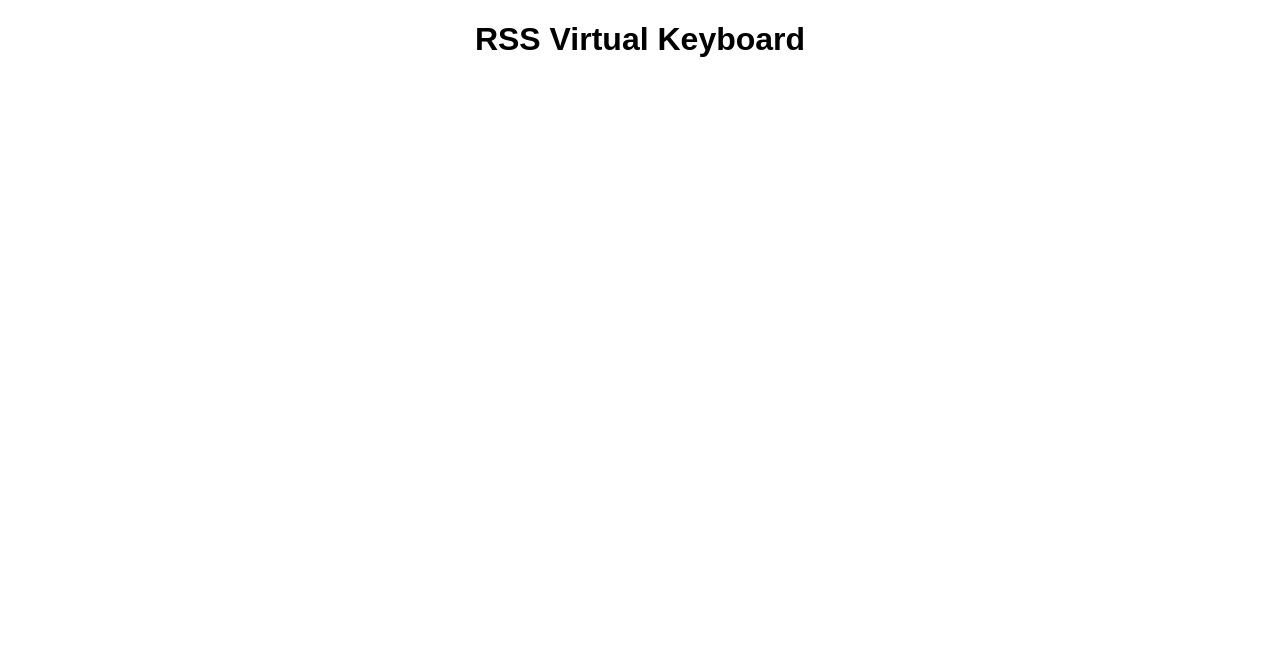
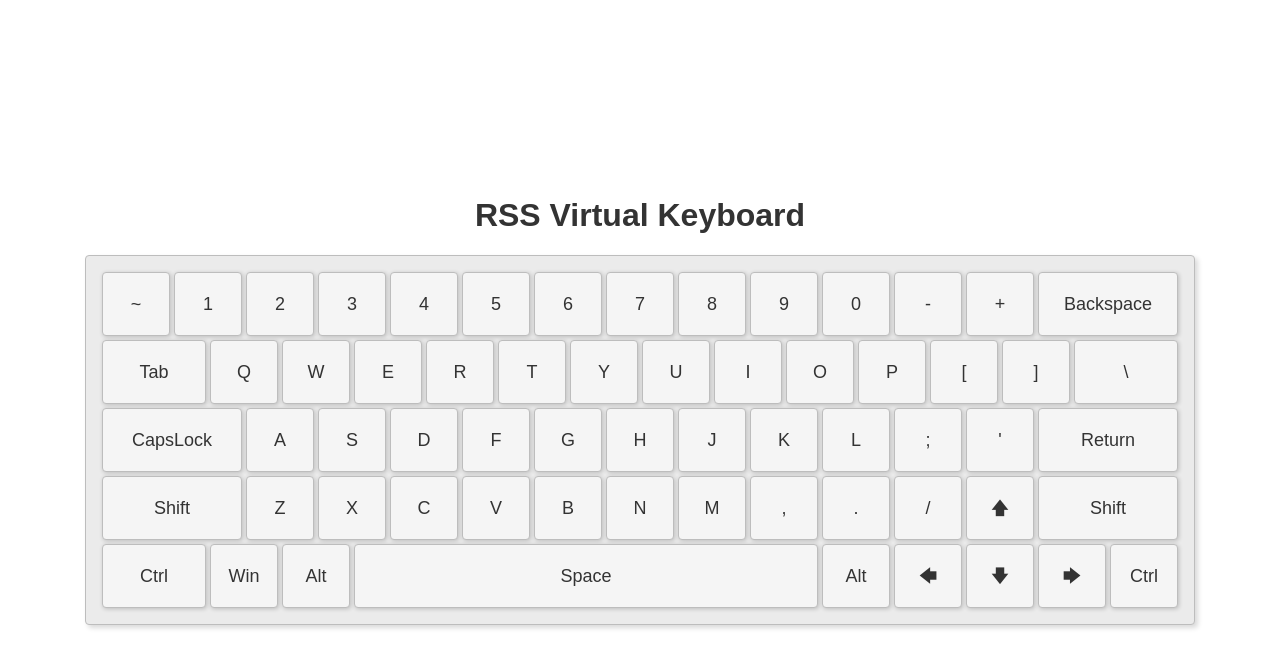
Before and after one commit to f4hr/virtual-keyboard, a website built with webpack: page index.html in a window 1280 px wide. Built offline with nearby package versions, Linux system fonts and the light colour scheme.

Commit message:
feat: add base keyboard layout

```diff
--- a/src/js/index.js
+++ b/src/js/index.js
@@ -1,16 +1,30 @@
 import '../scss/main.scss';
+
+import { Keyboard } from './keyboard.js';
 
 function buildBaseMarkup() {
   const container = document.createElement('main');
+  container.classList.add('page-main');
+
   const heading = document.createElement('h1');
+  heading.classList.add('page-title');
   heading.textContent = 'RSS Virtual Keyboard';
 
+  const keyboardContainer = document.createElement('div');
+  keyboardContainer.id = 'keyboard';
+
   container.append(heading);
+  container.append(keyboardContainer);
   document.body.prepend(container);
+
+  return keyboardContainer;
 }
 
 function init() {
-  buildBaseMarkup();
+  const keyboardContainer = buildBaseMarkup();
+
+  const keyboard = new Keyboard(keyboardContainer);
+  keyboard.init();
 }
 
 document.addEventListener('DOMContentLoaded', init);
--- /dev/null
+++ b/src/js/keyboard.js
@@ -0,0 +1,102 @@
+const enKeyLayout = [
+  { name: '~', size: 2 },
+  { name: '1', size: 2 },
+  { name: '2', size: 2 },
+  { name: '3', size: 2 },
+  { name: '4', size: 2 },
+  { name: '5', size: 2 },
+  { name: '6', size: 2 },
+  { name: '7', size: 2 },
+  { name: '8', size: 2 },
+  { name: '9', size: 2 },
+  { name: '0', size: 2 },
+  { name: '-', size: 2 },
+  { name: '+', size: 2 },
+  { name: 'Backspace', size: 4 },
+  { name: 'Tab', size: 3 },
+  { name: 'Q', size: 2 },
+  { name: 'W', size: 2 },
+  { name: 'E', size: 2 },
+  { name: 'R', size: 2 },
+  { name: 'T', size: 2 },
+  { name: 'Y', size: 2 },
+  { name: 'U', size: 2 },
+  { name: 'I', size: 2 },
+  { name: 'O', size: 2 },
+  { name: 'P', size: 2 },
+  { name: '[', size: 2 },
+  { name: ']', size: 2 },
+  { name: '\\', size: 3 },
+  { name: 'CapsLock', size: 4 },
+  { name: 'A', size: 2 },
+  { name: 'S', size: 2 },
+  { name: 'D', size: 2 },
+  { name: 'F', size: 2 },
+  { name: 'G', size: 2 },
+  { name: 'H', size: 2 },
+  { name: 'J', size: 2 },
+  { name: 'K', size: 2 },
+  { name: 'L', size: 2 },
+  { name: ';', size: 2 },
+  { name: '\'', size: 2 },
+  { name: 'Return', size: 4 },
+  { name: 'Shift', size: 4 },
+  { name: 'Z', size: 2 },
+  { name: 'X', size: 2 },
+  { name: 'C', size: 2 },
+  { name: 'V', size: 2 },
+  { name: 'B', size: 2 },
+  { name: 'N', size: 2 },
+  { name: 'M', size: 2 },
+  { name: ',', size: 2 },
+  { name: '.', size: 2 },
+  { name: '/', size: 2 },
+  { name: '🡅', size: 2 },
+  { name: 'Shift', size: 4 },
+  { name: 'Ctrl', size: 3 },
+  { name: 'Win', size: 2 },
+  { name: 'Alt', size: 2 },
+  { name: 'Space', size: 13 },
+  { name: 'Alt', size: 2 },
+  { name: '🡄', size: 2 },
+  { name: '🡇', size: 2 },
+  { name: '🡆', size: 2 },
+  { name: 'Ctrl', size: 2 },
+];
+
+export class Keyboard {
+  constructor(container) {
+    this.container = container;
+  }
+
+  init() {
+    this.buildMarkup();
+  }
+
+  buildMarkup() {
+    this.container.classList.add('keyboard');
+
+    const keyList = document.createElement('ul');
+    keyList.classList.add('keyboard__list');
+
+    enKeyLayout.forEach(({ name, size }) => {
+      const keyEl = document.createElement('li');
+      keyEl.classList.add('keyboard__item');
+      if (size > 1) {
+        keyEl.classList.add(`keyboard__item--size--${size}`);
+      }
+
+      const btn = document.createElement('button');
+      btn.type = 'button';
+      btn.classList.add('keyboard__btn');
+      btn.textContent = name;
+
+      keyEl.append(btn);
+      keyList.append(keyEl);
+    });
+
+    this.container.append(keyList);
+  }
+}
+
+export default Keyboard;
--- /dev/null
+++ b/src/scss/abstracts/_variables.scss
@@ -0,0 +1,10 @@
+// Font families
+$ff-sans: "Arial", sans-serif !default;
+
+// Colors
+$clr-transparent: rgb(0 0 0 / 0%);
+$clr-bgc-primary: #ffffff !default;
+$clr-text-primary: #333333 !default;
+
+// Responsive
+$max-width: 1280px !default;
--- a/src/scss/base/_base.scss
+++ b/src/scss/base/_base.scss
@@ -1,8 +1,21 @@
-body {
-  margin: 0;
-  font-family: sans-serif;
+@use "../abstracts/variables" as vars;
+
+:root {
+  --clr-transparent: #{vars.$clr-transparent};
+  --clr-bgc-primary: #{vars.$clr-bgc-primary};
+  --clr-text-primary: #{vars.$clr-text-primary};
 }
 
-h1 {
-  text-align: center;
+html {
+  width: 100%;
+  height: 100%;
 }
+
+body {
+  width: 100%;
+  height: 100%;
+  margin: 0;
+  font-family: vars.$ff-sans;
+  color: var(--clr-text-primary);
+  background-color: var(--clr-bgc-primary);
+}
--- /dev/null
+++ b/src/scss/components/_keyboard.scss
@@ -0,0 +1,54 @@
+$clr-bgc-container: #ebebeb;
+$clr-bgc-item: #f5f5f5;
+$clr-bgc-item-hover: #ebebeb;
+$clr-border: #bdbdbd;
+
+$border-radius: 0.25rem;
+
+$key-sizes: 2, 3, 4, 5, 13;
+
+.keyboard__list {
+  display: grid;
+  grid-template-columns: repeat(30, 2rem);
+  grid-template-rows: repeat(5, 4rem);
+  grid-gap: 0.25rem;
+  padding: 1rem;
+  margin: 0;
+  border: 1px solid $clr-border;
+  border-radius: $border-radius;
+  background-color: $clr-bgc-container;
+  box-shadow: 3px 3px 5px 0 rgb(0 0 0 / 15%);
+}
+
+.keyboard__item {
+  grid-column: span 2;
+  padding: 0;
+  margin: 0;
+  list-style: none;
+}
+
+@each $size in $key-sizes {
+  .keyboard__item--size--#{$size} {
+    grid-column: span $size;
+  }
+}
+
+.keyboard__btn {
+  display: block;
+  width: 100%;
+  height: 100%;
+  border: 1px solid $clr-border;
+  border-radius: $border-radius;
+  font-size: calc(100% + 2px);
+  line-height: 1;
+  text-align: center;
+  color: var(--clr-text-primary);
+  background-color: $clr-bgc-item;
+  box-shadow: 1px 1px 4px 0 rgb(0 0 0 / 20%);
+  transition: background-color 0.2s ease-in-out;
+  cursor: pointer;
+
+  &:hover {
+    background-color: #fff;
+  }
+}
--- /dev/null
+++ b/src/scss/pages/_home.scss
@@ -0,0 +1,13 @@
+body {
+  display: flex;
+  justify-content: center;
+  align-items: center;
+}
+
+.page-main {
+  padding: 1rem;
+}
+
+.page-title {
+  text-align: center;
+}
```
Also changed, not shown: src/scss/main.scss (+7 -0 lines).
